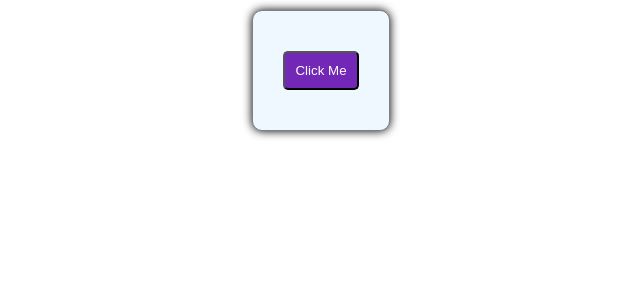
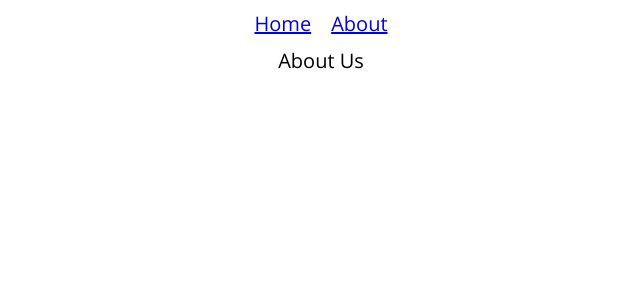
Before and after one commit to pankajspace/react-webpack, a React app: page /about in a window 1280 px wide. Shown: the top 300 px of the page, without its empty margins (319-959 px from the left). Built offline with nearby package versions, Linux system fonts and the light colour scheme.

Commit message:
React router added. Router base code splitting added.

```diff
--- a/package.json
+++ b/package.json
@@ -22,6 +22,7 @@
     "mini-css-extract-plugin": "^1.6.0",
     "react": "^17.0.2",
     "react-dom": "^17.0.2",
+    "react-router-dom": "^5.2.0",
     "rimraf": "^3.0.2",
     "sass": "^1.35.1",
     "sass-loader": "^12.1.0",
--- a/src/App.css
+++ b/src/App.css
@@ -6,3 +6,11 @@
 .loading {
   color: #ff0000;
 }
+
+nav {
+  margin: 1rem;
+}
+
+nav a {
+  margin: 0 1rem;
+}
--- a/src/App.js
+++ b/src/App.js
@@ -1,16 +1,36 @@
 import React, { Suspense } from "react";
+import {
+  BrowserRouter as Router,
+  Switch,
+  Route,
+  Link
+} from "react-router-dom";
 
 import "./App.css";
 import { ErrorBoundary } from "./components/ErrorBoundary";
 const Tile = React.lazy(() => import(/* webpackChunkName: "Tile" */ './components/Tile'));
+const About = React.lazy(() => import(/* webpackChunkName: "About" */ './components/About'));
 
 export default function App() {
   return (
     <div className="app">
       <ErrorBoundary>
-        <Suspense fallback={<div className="loading">Loading...</div>}>
-          <Tile />
-        </Suspense>
+        <Router>
+          <nav>
+            <Link to="/">Home</Link>
+            <Link to="/about">About</Link>
+          </nav>
+          <Suspense fallback={<div className="loading">Loading...</div>}>
+            <Switch>
+              <Route path="/about">
+                <About />
+              </Route>
+              <Route path="/">
+                <Tile />
+              </Route>
+            </Switch>
+          </Suspense>
+        </Router>
       </ErrorBoundary>
     </div>
   )
--- /dev/null
+++ b/src/components/About.js
@@ -0,0 +1,13 @@
+import React from "react";
+
+import { ErrorBoundary } from "./ErrorBoundary";
+
+export function About() {
+  return (
+    <ErrorBoundary>
+      <div> About Us </div>
+    </ErrorBoundary>
+  )
+}
+
+export default About;
--- a/webpack.prod.config.js
+++ b/webpack.prod.config.js
@@ -36,7 +36,7 @@ module.exports = {
           minSize: 0
         },
         vendors: {
-          test: /[\\/]node_modules[\\/](styled-components)[\\/]/,
+          test: /[\\/]node_modules[\\/](styled-components|react-router)[\\/]/,
           name: 'vendors',
           chunks: 'all',
           minSize: 0
```
Also changed, not shown: 1 other file (tests, documents, lock files or other folders).
